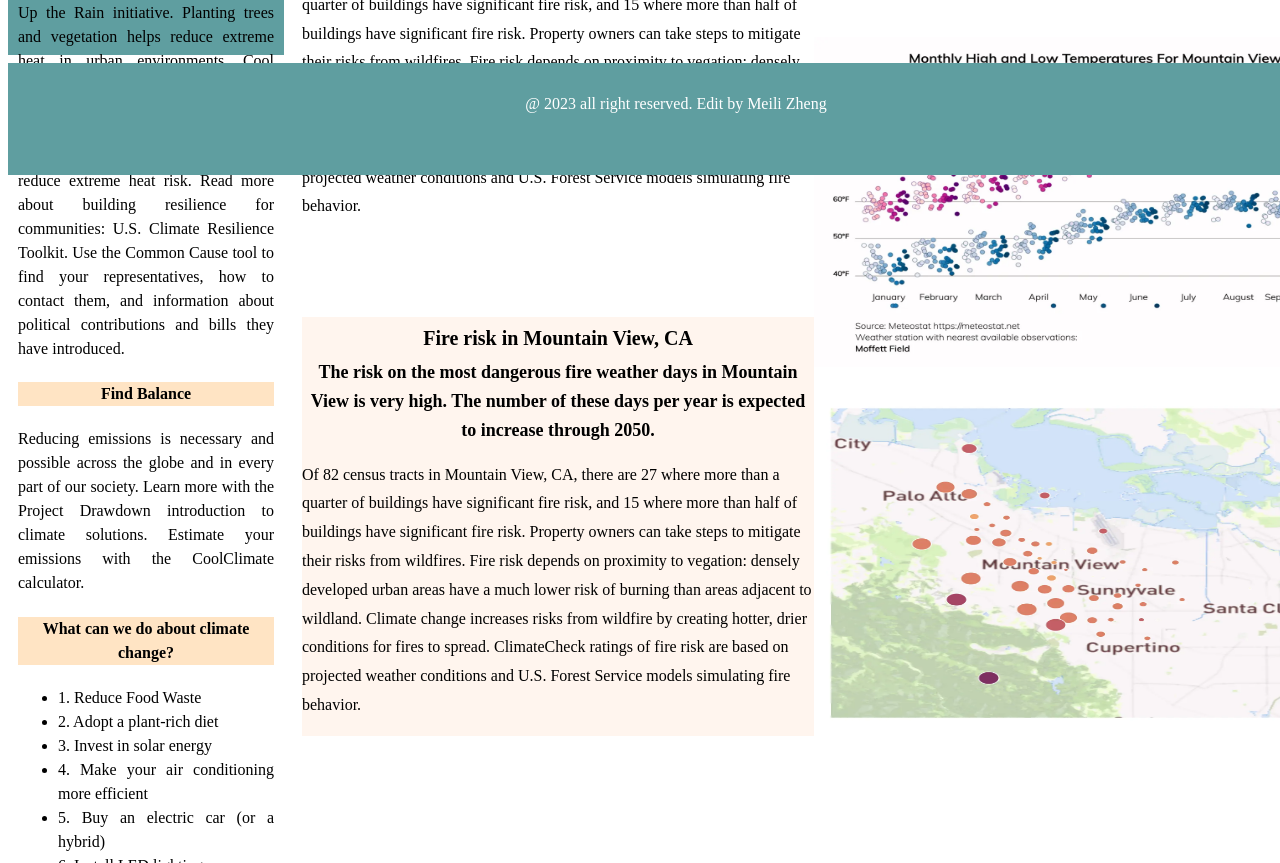
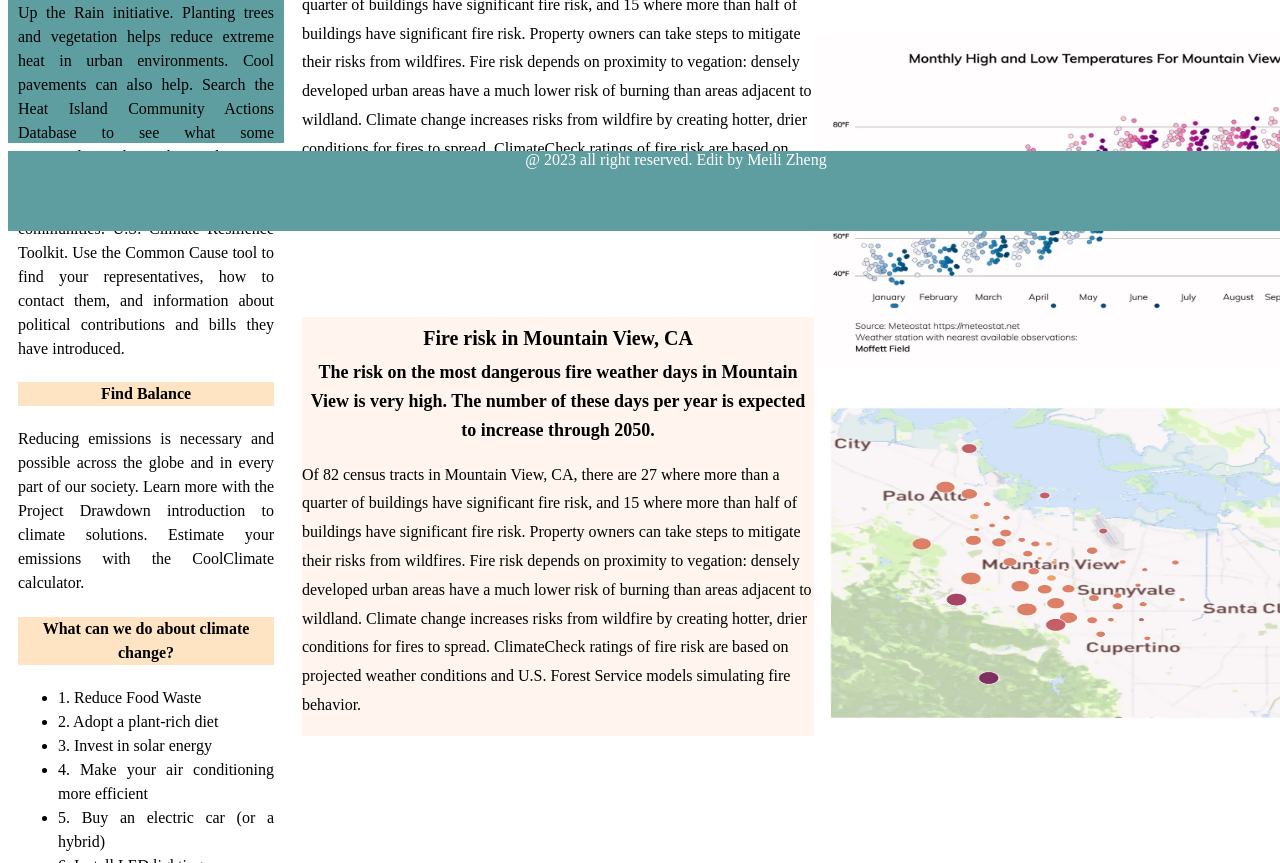
Before and after one commit to meilizheng/CSI140MidtermProject, a plain HTML site: page index.html in a window 1280 px wide. Shown: the part 1507-2370 px from the top of the page. Drawn offline with Linux system fonts and the light colour scheme.

Commit message:
Update style.css

```diff
--- a/style.css
+++ b/style.css
@@ -35,7 +35,7 @@
 
   .nav {
     grid-area: nav;
-    height: 173.5vh;
+    height: 184.5vh;
     width:20vw;
     text-align:justify;
     line-height:1.5rem;
@@ -217,9 +217,10 @@
 
   .footer {
     grid-area: footer;
-    height: 10vh;
+    height: 8vh;
     background-color: cadetblue;
     color:white;
     text-align:center;
-    padding-top: 2rem;
+    padding-bottom: 1rem;
+
   }
```
